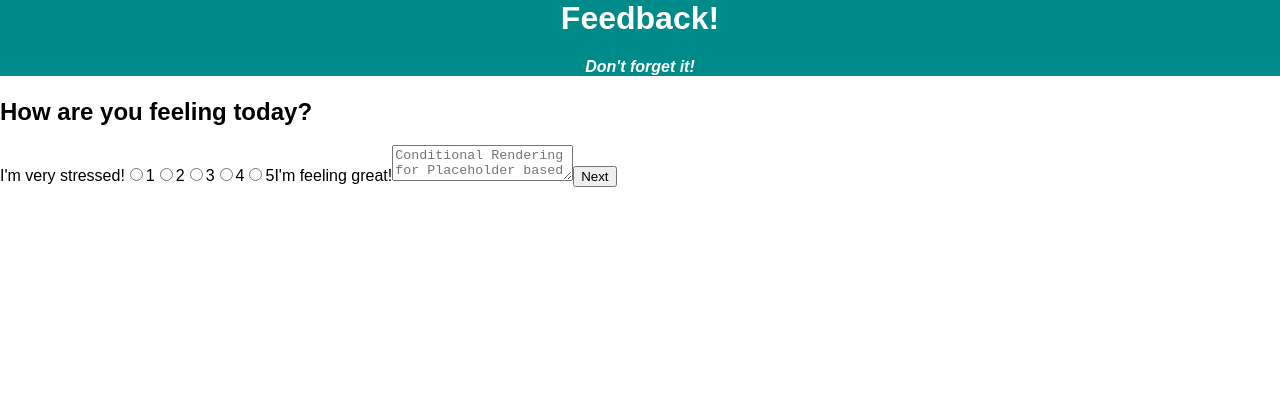
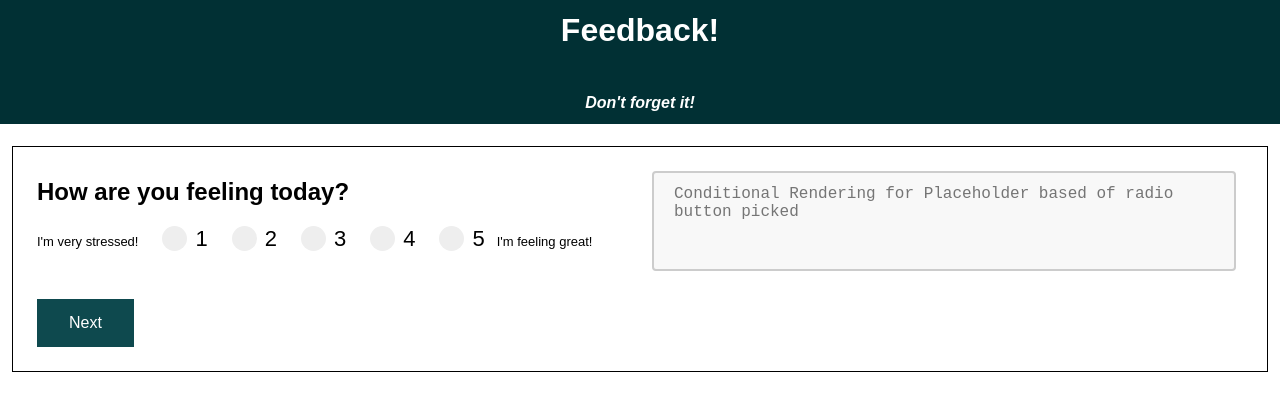
Before and after one commit to Jaden-Reklaw/-redux-feedback-loop, a React (Create React App) app: page /#/ in a window 1280 px wide. Shown: the top 410 px of the page. Built offline with nearby package versions, Linux system fonts and the light colour scheme.

Commit message:
Styling for radio button and text area on Feel page

```diff
--- a/src/components/Header/Header.css
+++ b/src/components/Header/Header.css
@@ -1,9 +1,14 @@
 header {
     text-align: center;
     color: white;
-    background-color: darkcyan;
+    background-color:#013034;
 }
 
 h1 {
     margin: 0 auto;
+    padding: 12px;
 }
+
+h4 {
+    padding: 12px;
+}
--- a/src/components/Pages/Feel/Feel.css
+++ b/src/components/Pages/Feel/Feel.css
@@ -0,0 +1,125 @@
+.top-div {
+    margin: 12px;
+    padding: 12px;
+    border: black 1px solid;
+}
+
+/* Section for the form to make it two columns */
+section {
+    display: grid;
+    grid-template-columns: repeat(2, 1fr);
+    grid-template-rows: repeat(1, auto);
+
+}
+
+.inner-div {
+    display: inline-block;
+}
+
+/* Radio Button Div Styling */
+h2 {
+    margin-left: 12px;
+}
+
+span {
+    display: inline-block;
+    margin-left: 12px;
+    font-size: 13px;
+}
+
+.container {
+    display: inline-block;
+    position: relative;
+    padding-left: 45px;
+    margin-left: 12px;
+    cursor: pointer;
+    font-size: 22px;
+    -webkit-user-select: none;
+    -moz-user-select: none;
+    -ms-user-select: none;
+    user-select: none;
+  }
+
+  /* Hide the browser's default radio button */
+  .container input {
+    position: absolute;
+    opacity: 0;
+    cursor: pointer;
+  }
+
+  /* Create a custom radio button */
+  .checkmark {
+    position: absolute;
+    top: 0;
+    left: 0;
+    height: 25px;
+    width: 25px;
+    background-color: #eee;
+    border-radius: 50%;
+  }
+
+  /* On mouse-over, add a grey background color */
+  .container:hover input ~ .checkmark {
+    background-color: gainsboro;
+  }
+
+  /* When the radio button is checked, add a blue background */
+  .container input:checked ~ .checkmark {
+    background-color: #68979B;
+  }
+
+  /* Create the indicator (the dot/circle - hidden when not checked) */
+  .checkmark:after {
+    content: "";
+    position: absolute;
+    display: none;
+  }
+
+  /* Show the indicator (dot/circle) when checked */
+  .container input:checked ~ .checkmark:after {
+    display: inline-block;
+  }
+
+  /* Style the indicator (dot/circle) */
+  .container .checkmark:after {
+       top: 9px;
+      left: 9px;
+      width: 8px;
+      height: 8px;
+      border-radius: 50%;
+      background: white;
+  }
+
+/* Text Area Styling */
+textarea {
+    margin: 12px 12px;
+    width: 95%;
+    height: 100px;
+    padding: 12px 20px;
+    box-sizing: border-box;
+    border: 2px solid #ccc;
+    border-radius: 4px;
+    background-color: #f8f8f8;
+    font-size: 16px;
+    resize: none;
+  }
+
+  /* Button styling */
+  .button {
+    background-color: #0E494E; /* Green */
+    border: none;
+    color: white;
+    padding: 15px 32px;
+    text-align: center;
+    text-decoration: none;
+    display: inline-block;
+    font-size: 16px;
+    margin: 12px;
+    cursor: pointer;
+    -webkit-transition-duration: 0.4s; /* Safari */
+    transition-duration: 0.4s;
+  }
+
+  .button:hover {
+    box-shadow: 0 12px 16px 0 rgba(0,0,0,0.24),0 17px 50px 0 rgba(0,0,0,0.19);
+  }
--- a/src/components/Pages/Feel/Feel.js
+++ b/src/components/Pages/Feel/Feel.js
@@ -2,6 +2,9 @@ import React, { Component } from 'react';
 
 //Import to do routing
 import {withRouter} from 'react-router-dom';
+
+//Import Styles
+import './Feel.css'
 
 class Feel extends Component {
 
@@ -14,18 +17,31 @@ class Feel extends Component {
 
   render() {
     return (
+        <div className="top-div">
+        <form>
+            <section>
                 <div>
                     <h2>How are you feeling today?</h2>
                     <span>I'm very stressed!</span>
-        <label><input type="radio" value="1" name="Type" />1</label>
-        <label><input type="radio" value="2" name="Type" />2</label>
-        <label><input type="radio" value="3" name="Type" />3</label>
-        <label><input type="radio" value="4" name="Type" />4</label>
-        <label><input type="radio" value="5" name="Type" />5</label>
+                    <div class="inner-div">
+                        <label className="container">1<input type="radio" value="1" name="Type" /><span class="checkmark"></span></label>
+                        <label className="container">2<input type="radio" value="2" name="Type" /><span class="checkmark"></span></label>
+                        <label className="container">3<input type="radio" value="3" name="Type" /><span class="checkmark"></span></label>
+                        <label className="container">4<input type="radio" value="4" name="Type" /><span class="checkmark"></span></label>
+                        <label className="container">5<input type="radio" value="5" name="Type" /><span class="checkmark"></span></label>
+                    </div>
                     <span>I'm feeling great!</span>
+                </div>
+
+                {/* Use conditional Rendering to decide once a radio button is selected to display and the type of message */}
+                <div>
                     <textarea placeholder="Conditional Rendering for Placeholder based of radio button picked">
                     </textarea>
-        <button onClick={this.handleChangePage}>Next</button>
+                </div>
+            </section>
+            <button className="button" onClick={this.handleChangePage}>Next</button>
+        </form>
+
         </div>
     );
   }
```
Lines whose indentation alone changed are shown as unchanged.
